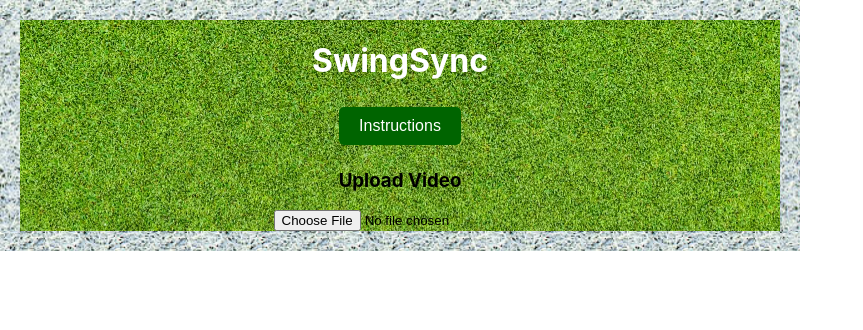
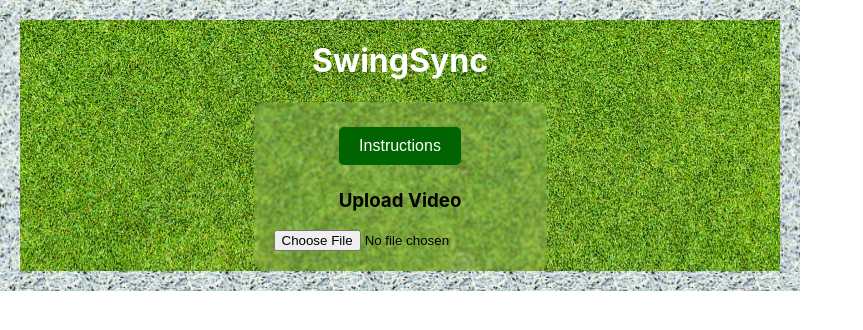
Before and after one commit to DrFelixWei/Golf-Swing-Pose-Estimation, a React (Create React App) app: page / in a window 1280 px wide. Shown: the top 330 px of the page, without its empty margins (0-863 px from the left). Built offline with nearby package versions, Linux system fonts and the light colour scheme.

Commit message:
css frosted glass dashboard

```diff
--- a/src/App.css
+++ b/src/App.css
@@ -130,3 +130,17 @@ video::-webkit-media-controls-fullscreen-button {
 
 
 }
+
+
+.dashboard {
+  /* frosted glass effect */
+  background: rgba(255, 255, 255, 0.1); /* Adjust the opacity as needed */
+  backdrop-filter: blur(1px); /* Adjust the blur amount as needed */
+  border-radius: 10px; /* Add rounded corners if desired */
+  padding: 20px; /* Add padding to the element */
+
+  display: flex;
+  flex-direction: column; /* Arrange children vertically */
+  align-items: center; /* Center children horizontally */
+  justify-content: flex-start; /* Start at the top */
+}
--- a/src/App.js
+++ b/src/App.js
@@ -117,11 +117,12 @@ function App() {
 
       <h1 style={{ color:"white"}}>SwingSync</h1>
 
+      <div className="dashboard">
+
         <div className="instructions">
           <button onClick={openModal}>Instructions</button>
           <Modal isOpen={isModalOpen} onClose={closeModal} />
         </div>
-
 
         <h3>Upload Video</h3>
         {/* Button for user to upload video */}
@@ -130,9 +131,11 @@ function App() {
         />
 
         {videoSourceURL && (
-      <div className="menu">
+          <h3>Options</h3>
+        )}
 
-        <h3>Options</h3>
+        {videoSourceURL && (
+        <div className="menu_buttons">
 
           {/* Button for toggling only pose no video */}
           <button className="button_hideVideo"
@@ -148,6 +151,7 @@ function App() {
         </div>
         )}
 
+      </div>
 
       <div id="video-container" className="video-container">
         {/* Video display */}
--- a/src/InstructionsModal.js
+++ b/src/InstructionsModal.js
@@ -11,20 +11,21 @@ const Modal = ({ isOpen, onClose }) => {
     width: '100%',
     height: '100%',
     background: 'rgba(0, 0, 0, 0.5)', // Semi-transparent background
-    zIndex: 5
+    zIndex: 20
   };
 
     // modal content
     const contentStyles = {
         position: 'absolute',
-        top: '10vh',
-        left: '10vw',
-        // transform: 'translate(-50vw, -50vh)',
+        top: '10px',
+        left: '10px',
+        transform: 'translate(-10vw, -10vh)',
         width: '80vw',
-        maxWidth: '700px',
+        maxWidth: '600px',
         background: 'white',
         padding: '20px',
-        borderRadius: '10px' // Rounded corners
+        borderRadius: '10px', // Rounded corners
+        zIndex: 20
     };
 
   return (
```
Lines whose indentation alone changed are shown as unchanged.
